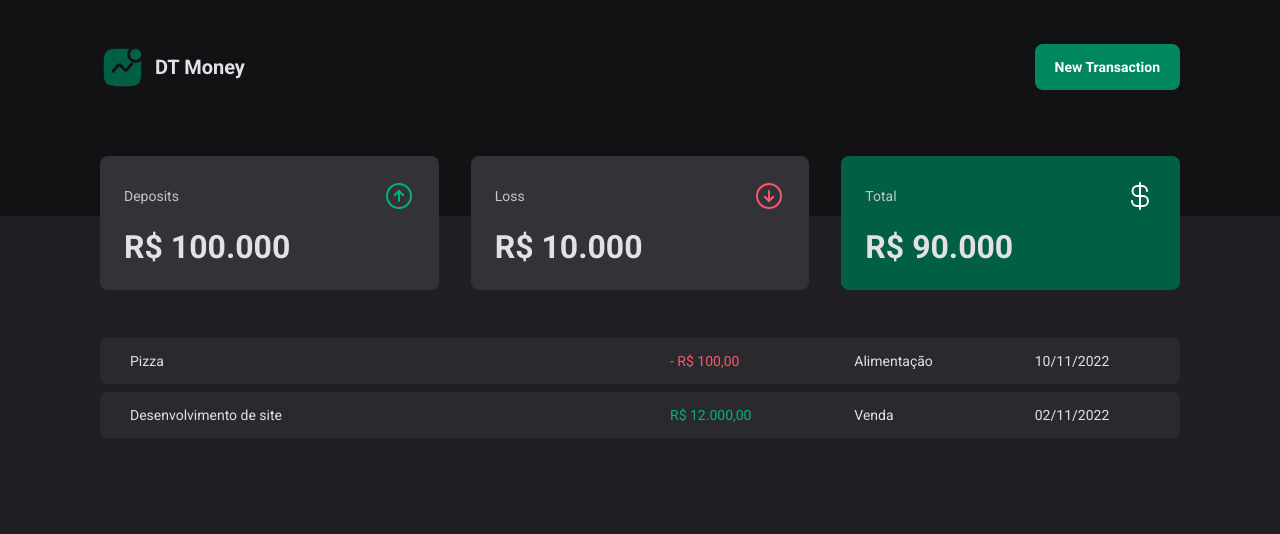
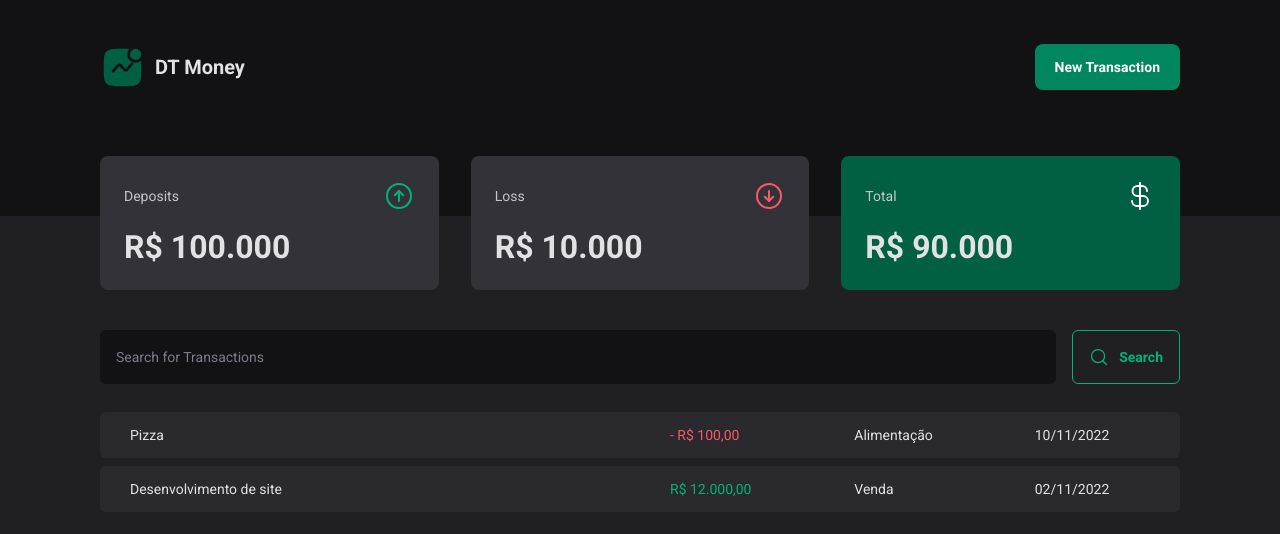
Before and after one commit to Prattiz/DT-Money, a React (Vite) app: page / in a window 1280 px wide. Shown: the top 534 px of the page. Built offline with nearby package versions, Linux system fonts and the light colour scheme.

Commit message:
CREATE SEARCHFORM

```diff
--- /dev/null
+++ b/src/page/components/SearchForm/index.tsx
@@ -0,0 +1,15 @@
+import { MagnifyingGlass } from "phosphor-react";
+import { Form } from "./styles";
+
+export function SearchForm(){
+    return(
+        <Form>
+            <input type="text" placeholder="Search for Transactions"/>
+
+            <button type="submit">
+                <MagnifyingGlass size={20} />
+                Search
+            </button>
+        </Form>
+    )
+}
--- /dev/null
+++ b/src/page/components/SearchForm/styles.ts
@@ -0,0 +1,32 @@
+import styled from "styled-components";
+
+export const Form = styled.form`
+
+    display: flex;
+    gap: 1.6rem;
+
+    input{
+        flex:1;
+        border-radius: 6px;
+        border: 0;
+        background-color: ${props => props.theme['gray-900']};
+        color: ${props => props.theme['gray-300']};
+        padding: 1.6rem;
+
+        &::placeholder{
+            color: ${props => props.theme['gray-500']};
+        }
+    }
+
+    button{
+        display: flex;
+        align-items: center;
+        gap: 1rem;
+        padding: 1.6rem;
+        background-color: transparent;
+        border: 1px solid ${props => props.theme['green-300']};
+        color: ${props => props.theme['green-300']};
+        font-weight: bold;
+        border-radius: 6px;
+        }
+`
--- a/src/page/index.tsx
+++ b/src/page/index.tsx
@@ -1,5 +1,6 @@
 import { Header } from "../components/Header";
 import { Summary } from "../components/Summary";
+import { SearchForm } from "./components/SearchForm";
 
 import { Container, Trasaction, Price } from "./styles";
 
@@ -12,6 +13,8 @@ export function App() {
       <Summary/>
 
      <Trasaction>
+      <SearchForm/>
+
       <table>
           <tbody>
             <tr>
```
